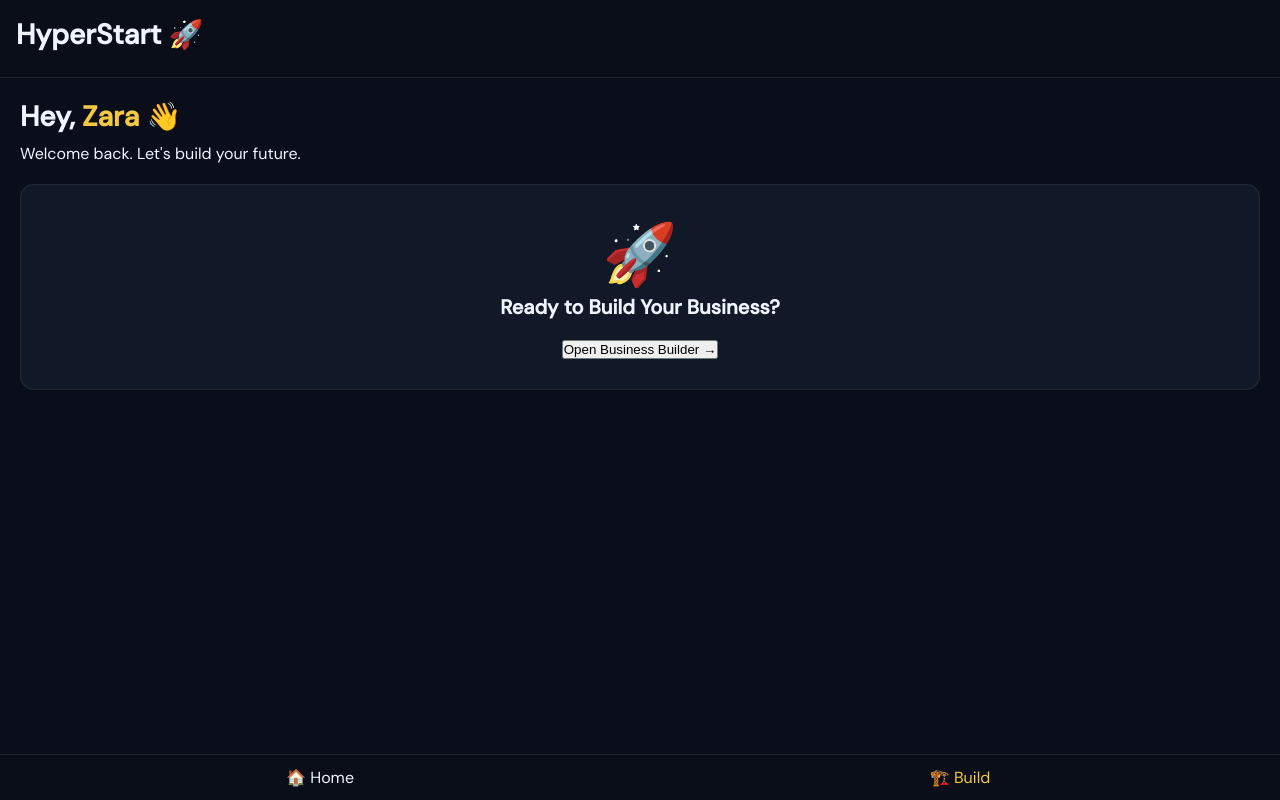
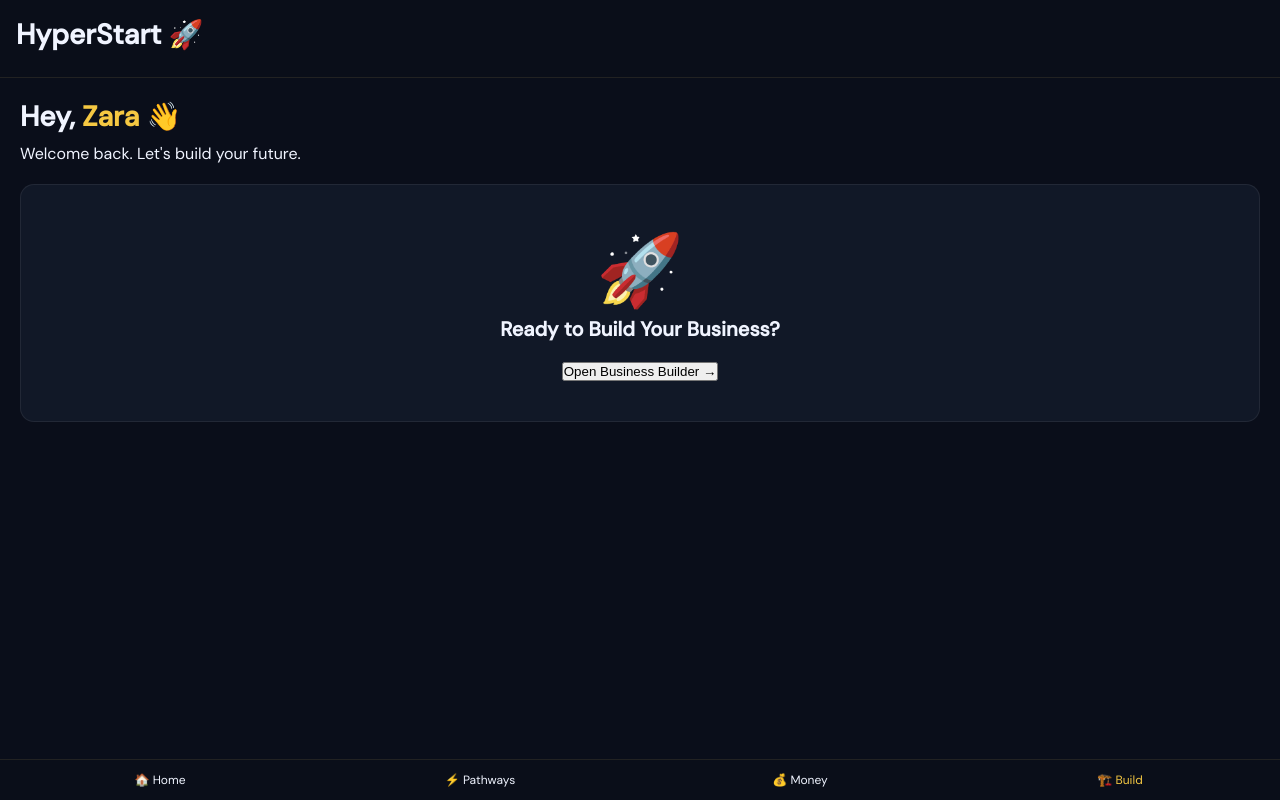
Before and after one commit to Sbanuelos1313/hyperstart-app, a FastAPI app: template app/templates/student/portal.html in a window 1280 px wide. Run offline with FastAPI, Linux system fonts and the light colour scheme; the template is opened without the code that fills it, so the values that code supplies are empty.

Commit message:
Full demo portal with all key sections for tomorrow

```diff
--- a/app/templates/student/portal.html
+++ b/app/templates/student/portal.html
@@ -6,14 +6,13 @@
 <title>HyperStart</title>
 <link rel="preconnect" href="https://fonts.googleapis.com">
 <link href="https://fonts.googleapis.com/css2?family=Bricolage+Grotesque:opsz,wght@12..96,400;12..96,700;12..96,800&family=DM+Sans:wght@300;400;500&family=DM+Mono:wght@400;500&display=swap" rel="stylesheet">
-
 <style>
 :root{--bg:#0a0e1a;--surf:#111827;--surf2:#1a2235;--border:rgba(255,255,255,0.07);--gold:#f5c842;--teal:#2dd4bf;--violet:#a78bfa;--muted:#8b95b0;--r:14px}
 *{box-sizing:border-box;margin:0;padding:0}
 body{font-family:'DM Sans',sans-serif;background:var(--bg);color:#f0f4ff;height:100vh;overflow:hidden}
 .screen{display:none;height:100vh;flex-direction:column}
 .screen.active{display:flex}
-.card{background:var(--surf);border:1px solid var(--border);border-radius:var(--r);padding:20px}
+.card{background:var(--surf);border:1px solid var(--border);border-radius:var(--r);padding:20px;margin-bottom:16px}
 .btn{display:block;width:100%;padding:14px;border-radius:8px;background:var(--gold);color:#0a0e1a;font-weight:600;text-align:center;margin-top:12px;cursor:pointer}
 .h1{font-size:28px;font-weight:800;margin-bottom:8px}
 .h2{font-size:20px;font-weight:700}
@@ -30,29 +29,52 @@ body{font-family:'DM Sans',sans-serif;background:var(--bg);color:#f0f4ff;height:
     <div id="app-inner"></div>
   </div>
 
-  <div style="padding:12px 0;background:rgba(10,14,26,0.95);border-top:1px solid #222;display:flex">
+  <div style="padding:12px 0;background:rgba(10,14,26,0.95);border-top:1px solid #222;display:flex;font-size:12px">
     <div onclick="showTab('home')" style="flex:1;text-align:center;cursor:pointer">🏠 Home</div>
+    <div onclick="showTab('pathways')" style="flex:1;text-align:center;cursor:pointer">⚡ Pathways</div>
+    <div onclick="showTab('money')" style="flex:1;text-align:center;cursor:pointer">💰 Money</div>
     <div onclick="showTab('engineering')" style="flex:1;text-align:center;cursor:pointer;color:var(--gold)">🏗️ Build</div>
   </div>
 </div>
 
 <script>
-console.log("✅ HyperStart - Fixed Short Version");
+console.log("✅ HyperStart - Full Demo Version");
 
 // Constants
-const PERSONAS = [
-  {id:'zara',name:'Zara Williams',grade:7,school:'F.D. Moon Middle School',emoji:'🌟',color:'#f5c842',xp:0,cluster:null}
-];
+const PERSONAS = [{id:'zara',name:'Zara Williams',grade:7,school:'F.D. Moon Middle School',emoji:'🌟',color:'#f5c842',xp:120,cluster:'Engineering & Design'}];
 
-// Variables
-let student = null;
+let student = PERSONAS[0];
+let answers = {};
+
+// Navigation
+function showTab(tab){
+  const inner = document.getElementById('app-inner');
+  inner.innerHTML = '';
+  if(tab === 'home') renderHome(inner);
+  else if(tab === 'pathways') renderPathways(inner);
+  else if(tab === 'money') renderMoney(inner);
+  else if(tab === 'engineering') renderEngineering(inner);
+}
+
+// Home
+function renderHome(el){
+  const name = student.name.split(' ')[0];
+  el.innerHTML = `
+    <div class="h1">Hey, <span style="color:var(--gold)">${name}</span> 👋</div>
+    <p>Welcome back. Let's build your future.</p>
+    <div class="card" style="text-align:center;margin:20px 0;padding:40px 20px">
+      <div style="font-size:70px">🚀</div>
+      <div class="h2">Ready to Build Your Business?</div>
+      <button onclick="showTab('engineering')" style="margin-top:20px">Open Business Builder →</button>
+    </div>
+  `;
+}
 
 // Business Builder
 function renderEngineering(el){
   el.innerHTML = `
     <div class="h1">My STEM Business Builder</div>
-    <p style="color:var(--muted)">Create your avatar and run your business.</p>
-
+    <p style="color:var(--muted)">Build your avatar and run your business simulation.</p>
     <div class="card">
       <h3>Founder Avatar</h3>
       <svg id="founder-avatar" width="280" height="380" viewBox="0 0 300 410"></svg>
@@ -61,9 +83,8 @@ function renderEngineering(el){
         <button onclick="saveAvatar()">Save Avatar</button>
       </div>
     </div>
-
     <div class="card">
-      <h3 id="biz-name">Your Business</h3>
+      <h3 id="biz-name">Northside Ventures</h3>
       <p>Cash: <span id="cash-balance" style="font-weight:700">$2,450</span></p>
       <button onclick="makeBusinessDecision(1)" style="margin:8px 0">Lower Prices</button>
       <button onclick="makeBusinessDecision(2)" style="margin:8px 0">Invest in Marketing</button>
@@ -93,36 +114,19 @@ function makeBusinessDecision(n){
   alert("Smart decision! +30 XP");
 }
 function showYear1Report(){
-  alert("Year 1 Report: Great job! +280 XP");
+  alert("🎉 Year 1 Report: Profit made! +280 XP");
 }
 
-// Home Screen
-function renderHome(el){
-  if (!student) student = PERSONAS[0];
-  const name = student.name.split(' ')[0];
-
-  el.innerHTML = `
-    <div class="h1">Hey, <span style="color:var(--gold)">${name}</span> 👋</div>
-    <p>Welcome back. Let's build your future.</p>
-
-    <div class="card" style="text-align:center;margin:20px 0;padding:30px">
-      <div style="font-size:60px">🚀</div>
-      <div class="h2">Ready to Build Your Business?</div>
-      <button onclick="showTab('engineering')" style="margin-top:20px">Open Business Builder →</button>
-    </div>
-  `;
+// Other tabs (expand these as needed)
+function renderPathways(el){
+  el.innerHTML = '<div class="h1">Career Sparks</div><p>Interest quiz + cluster pathways coming soon...</p>';
 }
-
-// Navigation
-function showTab(tab){
-  const inner = document.getElementById('app-inner');
-  if(tab === 'home') renderHome(inner);
-  else if(tab === 'engineering') renderEngineering(inner);
+function renderMoney(el){
+  el.innerHTML = '<div class="h1">Life & Money Skills</div><p>Budget challenge + 5 modules coming soon...</p>';
 }
 
 // Start the app
 document.addEventListener('DOMContentLoaded', () => {
-  student = PERSONAS[0];
   showTab('home');
 });
 
```
